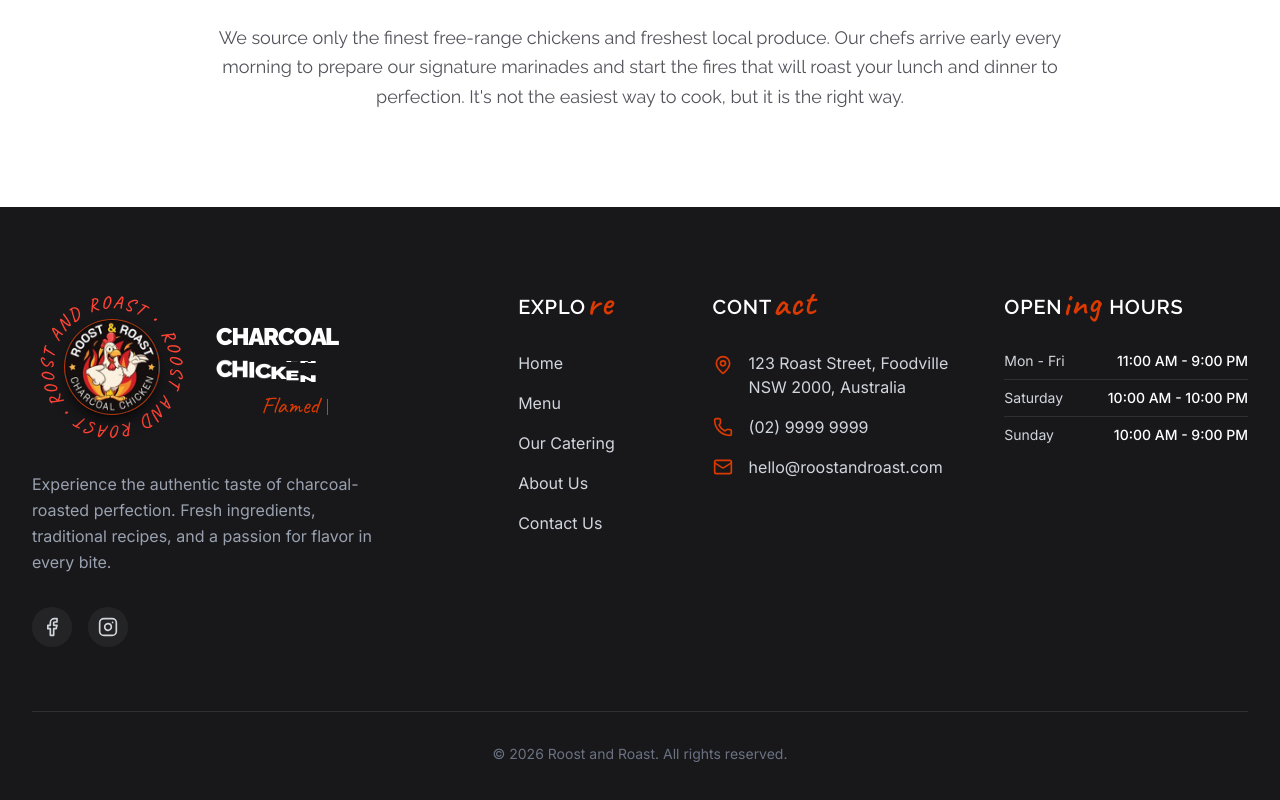
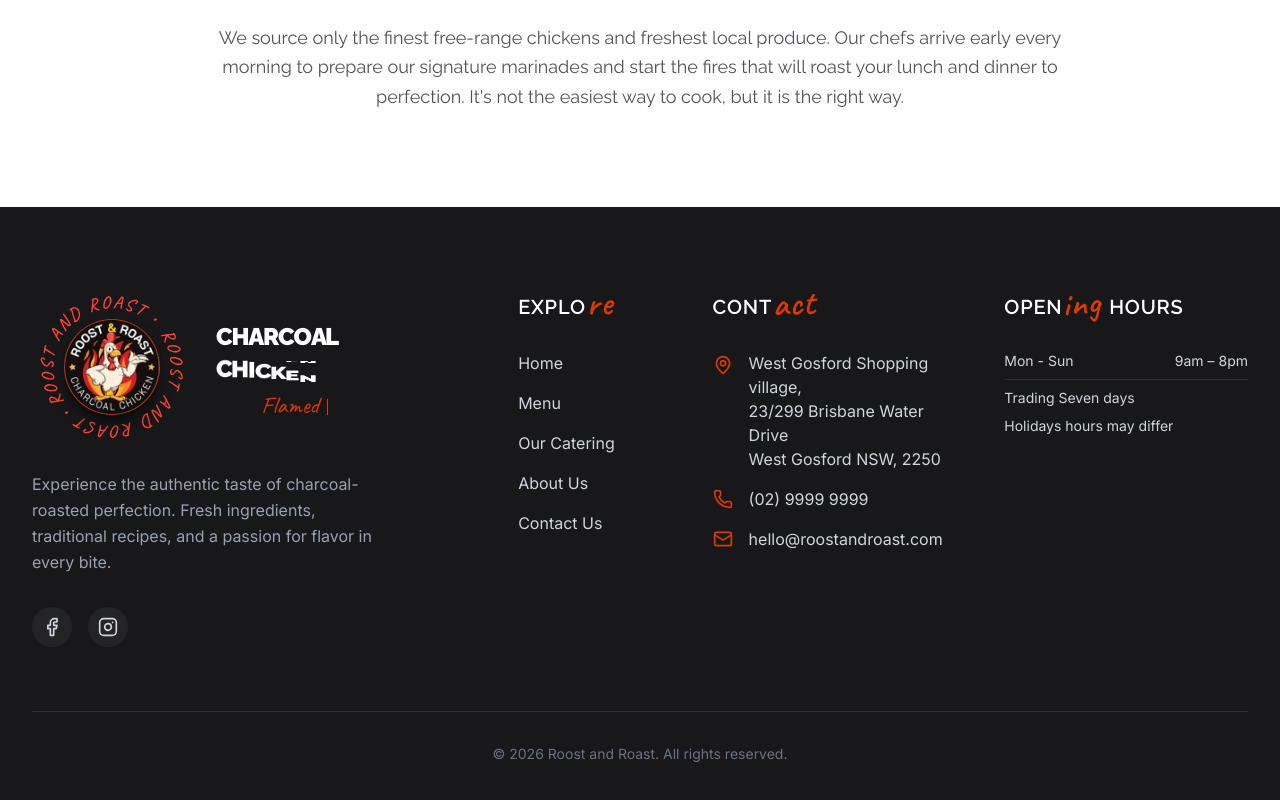
Before and after one commit to MeeLn/roost-and-roast-web, a Next.js app: page /about in a window 1280 px wide. Shown: the part 2101-2901 px from the top of the page. Built offline with nearby package versions, Linux system fonts and the light colour scheme; a web font is replaced by a local one.

Commit message:
feat: correct footer and marquee section.

```diff
--- a/components/home/MarqueeSection.tsx
+++ b/components/home/MarqueeSection.tsx
@@ -9,7 +9,8 @@ export default function MarqueeSection() {
   const repeatedText = new Array(4).fill(TEXT_CONTENT);
 
   return (
-    <section className="bg-primary border-y-4 border-black/10 overflow-hidden py-4 relative z-10 rotate-1 my-8 shadow-xl">
+    <div className="w-full overflow-hidden py-8 my-4">
+      <section className="bg-primary border-y-4 border-black/10 overflow-hidden py-4 relative z-10 rotate-1 scale-[1.02]">
         <div
           className="flex whitespace-nowrap w-fit animate-[scroll_20s_linear_infinite]"
           style={{
@@ -62,5 +63,6 @@ export default function MarqueeSection() {
           </div>
         </div>
       </section>
+    </div>
   );
 }
--- a/components/layout/Footer.tsx
+++ b/components/layout/Footer.tsx
@@ -268,9 +268,9 @@ export default function Footer() {
               <div className="flex items-start gap-4">
                 <MapPin size={20} className="text-primary shrink-0 mt-1" />
                 <span>
-                  123 Roast Street, Foodville
-                  <br />
-                  NSW 2000, Australia
+                  West Gosford Shopping village,
+                  <br /> 23/299 Brisbane Water Drive
+                  <br /> West Gosford NSW, 2250
                 </span>
               </div>
               <div className="flex items-center gap-4">
@@ -299,22 +299,14 @@ export default function Footer() {
             </h3>
             <div className="flex flex-col gap-2 text-sm">
               <div className="flex justify-between border-b border-white/10 pb-2">
-                <span>Mon - Fri</span>
-                <span className="text-white font-medium">
-                  11:00 AM - 9:00 PM
-                </span>
+                <span>Mon - Sun</span>
+                <span>9am – 8pm</span>
               </div>
-              <div className="flex justify-between border-b border-white/10 pb-2">
-                <span>Saturday</span>
-                <span className="text-white font-medium">
-                  10:00 AM - 10:00 PM
-                </span>
+              <div className="flex justify-between">
+                <span>Trading Seven days</span>
               </div>
-              <div className="flex justify-between pb-2">
-                <span>Sunday</span>
-                <span className="text-white font-medium">
-                  10:00 AM - 9:00 PM
-                </span>
+              <div className="flex justify-between">
+                <span>Holidays hours may differ</span>
               </div>
             </div>
           </div>
```
Also changed, not shown: _assets_restored/reference-screenshots/grid menus.png (deleted). Lines whose indentation alone changed are shown as unchanged.
